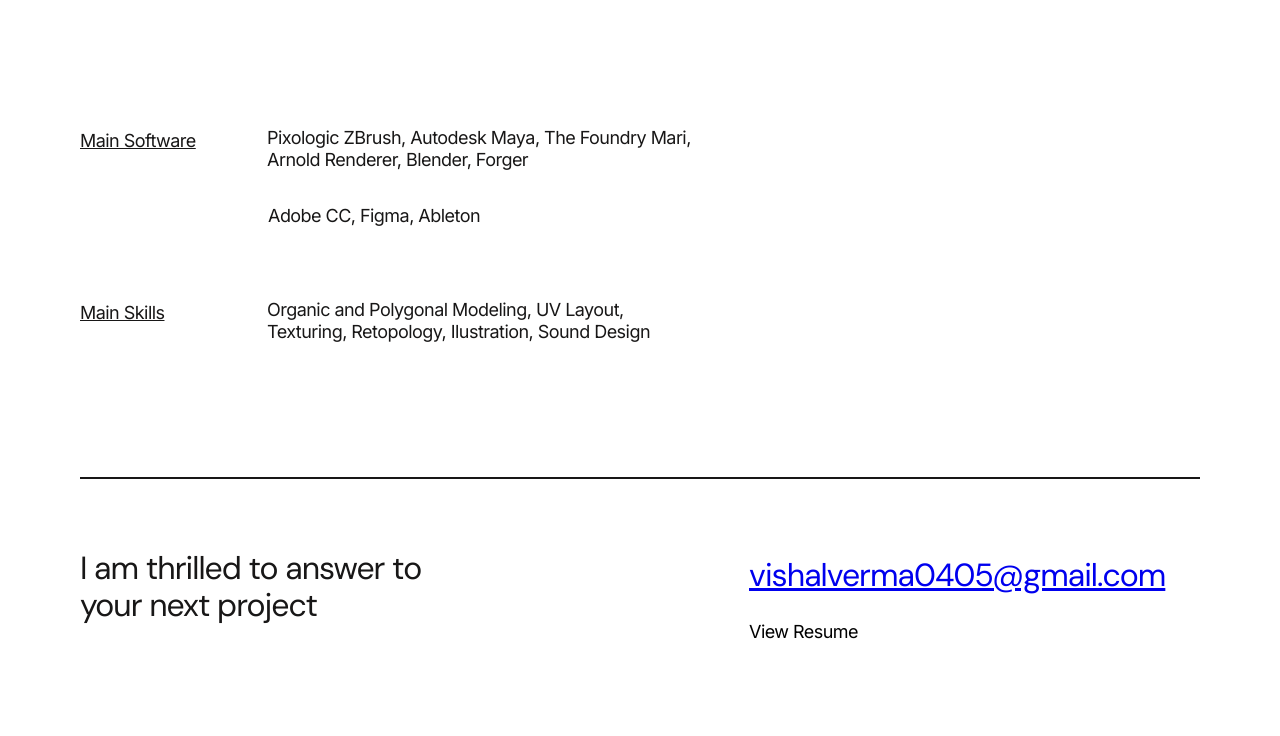
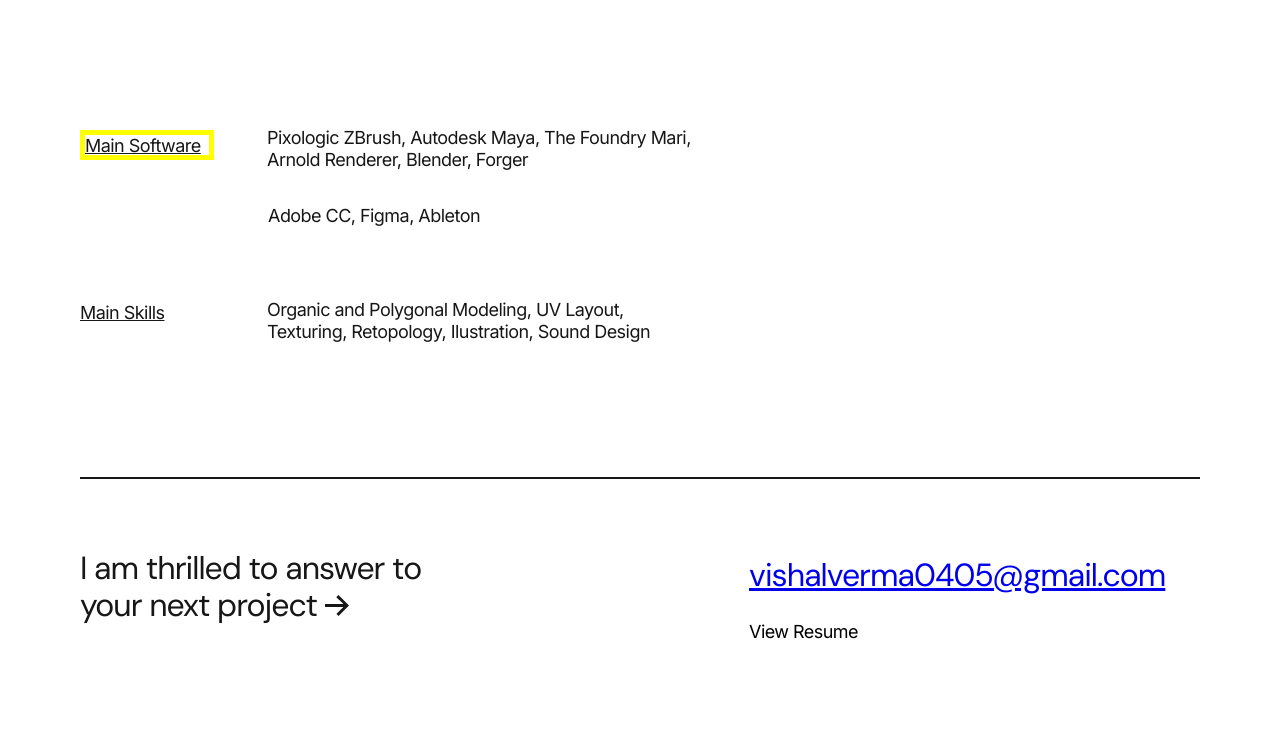
Before and after one commit to Vishal-0405/Module-5-project, a plain HTML site: page about.html in a window 1280 px wide. Shown: the part 959-1695 px from the top of the page. Drawn offline with Linux system fonts and the light colour scheme.

Commit message:
Add files via upload

```diff
--- a/about.html
+++ b/about.html
@@ -71,8 +71,9 @@
     <div class="aboutContact"></div>
     <div class="Contact_Seperator"></div>
     <div class="Contact_information">
-      I am thrilled to answer to your next project
+      I am thrilled to answer to your next project <img src="right-arrow.png">
     </div>
+
     <div class="Contact_Mail angle">
       <a href="#">vishalverma0405@gmail.com </a>
     </div>
--- a/style.css
+++ b/style.css
@@ -602,6 +602,7 @@ text-decoration-line: underline;
 /* Main Black */
 
 color: #181717;
+border: 5px solid yellow ;
 
 }
 .infoDetails1{
@@ -626,9 +627,10 @@ letter-spacing: -0.03em;
 
 color: #181717;
 
+
 }
 .infoTitle2{
-    position: absolute;
+position: absolute;
 width: 124px;
 height: 20px;
 left: calc(50% - 124px/2 - 498px);
@@ -647,6 +649,8 @@ text-decoration-line: underline;
 /* Main Black */
 
 color: #181717;
+
+
 
 
 }
```
Also changed, not shown: right-arrow.png (added).
